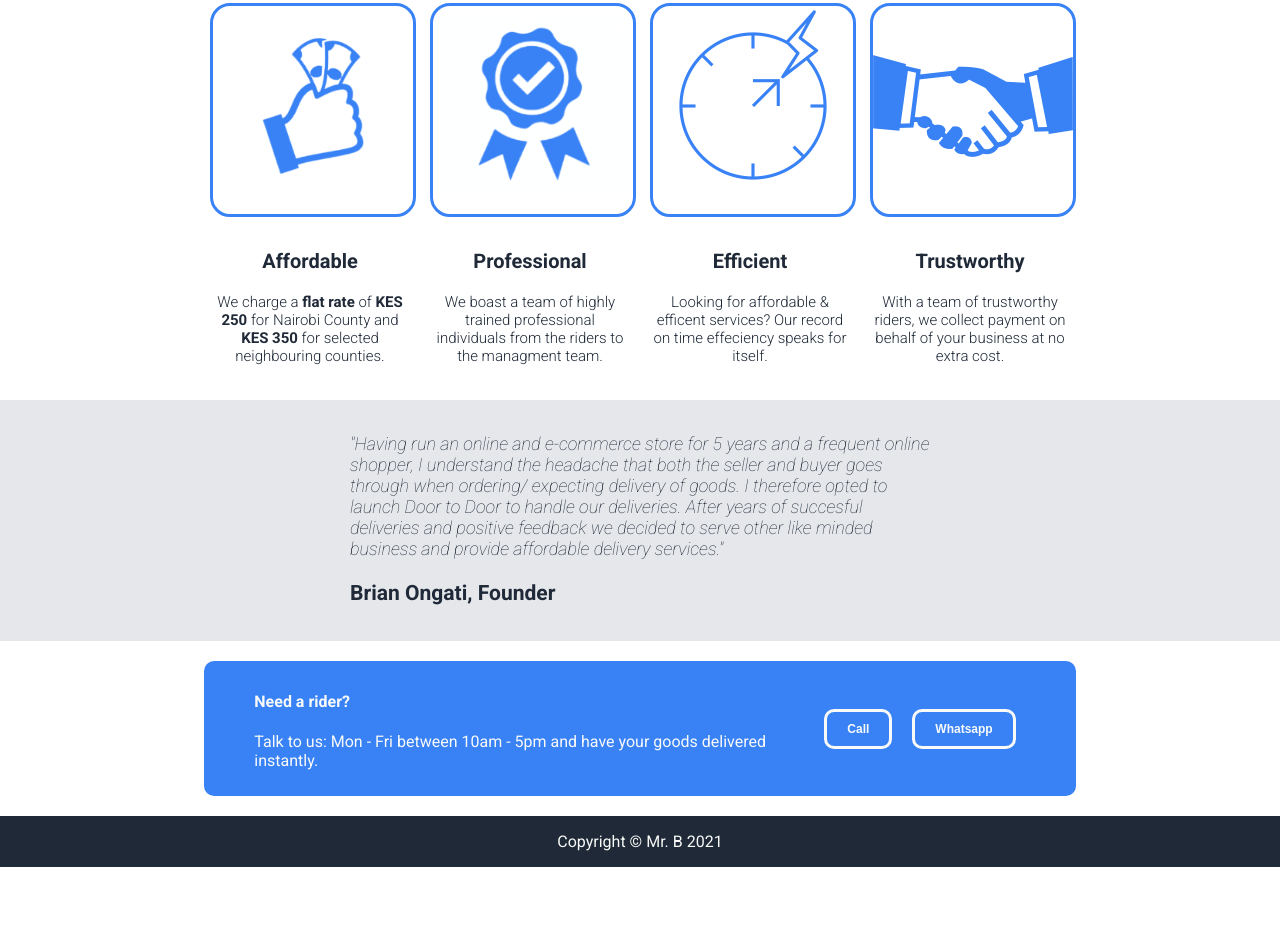
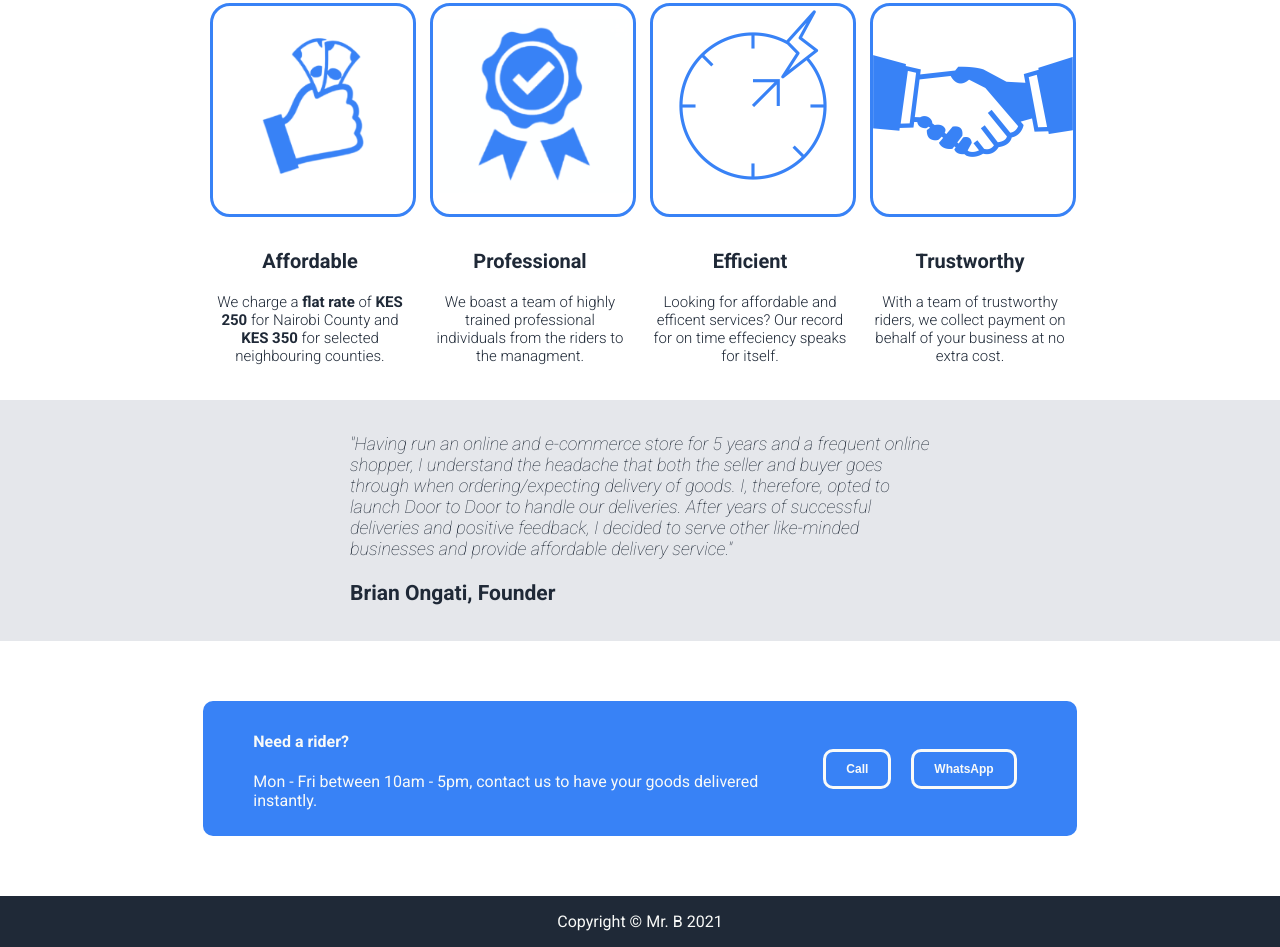
Before and after one commit to mrbrianomollo/doortodoor, a plain HTML site: page index.html in a window 1280 px wide. Shown: the part 634-1581 px from the top of the page. Before the commit the page ends 1501 px from the top, so only its background shows below. Drawn offline with Linux system fonts and the light colour scheme.

Commit message:
edit gramatical errors

```diff
--- a/css/styles.css
+++ b/css/styles.css
@@ -144,7 +144,7 @@ button{
   display: flex;
   justify-content: center;
   align-items: center;
-  margin: 20px;
+  margin: 30px;
 
 }
 .contact-us-details{
@@ -152,6 +152,7 @@ button{
   background: #3882f6;
   border-radius: 10px;
   padding: 10px 50px;
+  margin: 30px;
 
 }
 .call-btn{
--- a/index.html
+++ b/index.html
@@ -27,7 +27,7 @@
       <h1>Delivery Made Affordable</h1>
       <p>Providing affordable and swift delivery service is our speciality.</p>
       <button type="button" onclick="window.location.href='tel:+254792079019'" class="btn">Call Us</button>
-      <button type="button" onclick="window.location.href='https://wa.link/k0pkrf'" class="btn" >Whatsapp</button>
+      <button type="button" onclick="window.location.href='https://wa.link/k0pkrf'" class="btn" >WhatsApp</button>
     </div>
   <img class="delivery-guy" src="/img/delivery-guy-transformed-min.png" alt="Smiling delivery guy with a clipboard">
   </div>
@@ -46,13 +46,13 @@
       <div class="icons hvr-grow">
         <img class="icons-img" src="/img/professional-icon.png" alt="icon representing professionalism">
         <p class="text-header">Professional</p>
-        <p class="text">We boast a team of highly trained professional individuals from the riders to the managment team.</p>
+        <p class="text">We boast a team of highly trained professional individuals from the riders to the managment.</p>
       </div>
 
       <div class="icons hvr-grow">
         <img class="icons-img" src="/img/time-efficient-icon.png" alt="icon representing time efficiency">
         <p class="text-header">Efficient</p>
-        <p class="text">Looking for affordable & efficent services? Our record on time effeciency speaks for itself.</p>
+        <p class="text">Looking for affordable and efficent services? Our record for on time effeciency speaks for itself.</p>
       </div>
 
       <div class="icons hvr-grow">
@@ -66,7 +66,7 @@
   <!--Founder introduction-->
   <div class="founder-intro">
     <div class="founder">
-      <p class="founder-words">"Having run an online and e-commerce store for 5 years and a frequent online shopper, I understand the headache that both the seller and buyer goes through when ordering/ expecting delivery of goods. I therefore opted to launch Door to Door to handle our deliveries. After years of succesful deliveries and positive feedback we decided to serve other like minded business and provide affordable delivery services."</p>
+      <p class="founder-words">"Having run an online and e-commerce store for 5 years and a frequent online shopper, I understand the headache that both the seller and buyer goes through when ordering/expecting delivery of goods. I, therefore, opted to launch Door to Door to handle our deliveries. After years of successful deliveries and positive feedback, I decided to serve other like-minded businesses and provide affordable delivery service."</p>
       <h3 class="founder-name">Brian Ongati, Founder</h3>
     </div>
   </div>
@@ -76,10 +76,10 @@
     <div class="contact-us-details">
       <div class="rider">
         <h4>Need a rider?</h4>
-        <p>Talk to us: Mon - Fri between 10am - 5pm and have your goods delivered instantly.</p>
+        <p>Mon - Fri between 10am - 5pm, contact us to have your goods delivered instantly.</p>
       </div>
       <button type="button" onclick="window.location.href='tel:+254792079019'" class="call-btn">Call</button>
-      <button type="button" onclick="window.location.href='https://wa.link/k0pkrf'" class="call-btn">Whatsapp</button>
+      <button type="button" onclick="window.location.href='https://wa.link/k0pkrf'" class="call-btn">WhatsApp</button>
     </div>
   </div>
 
```
